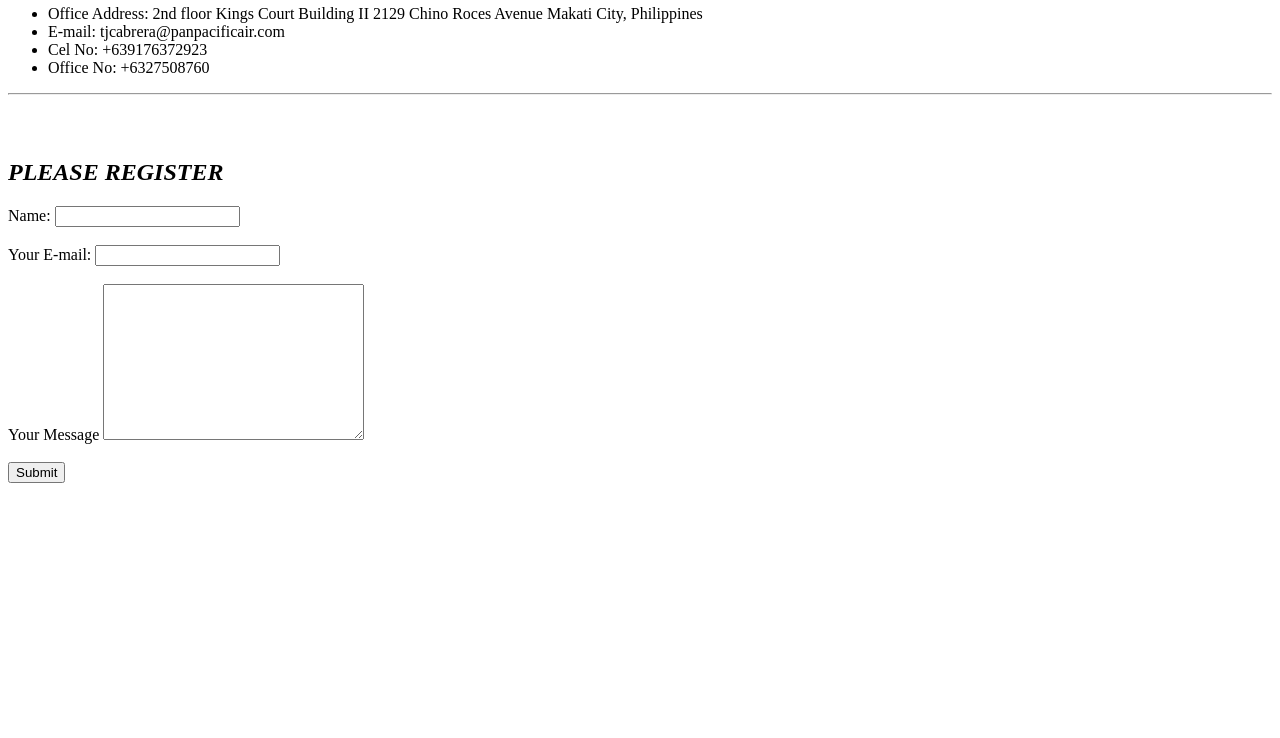
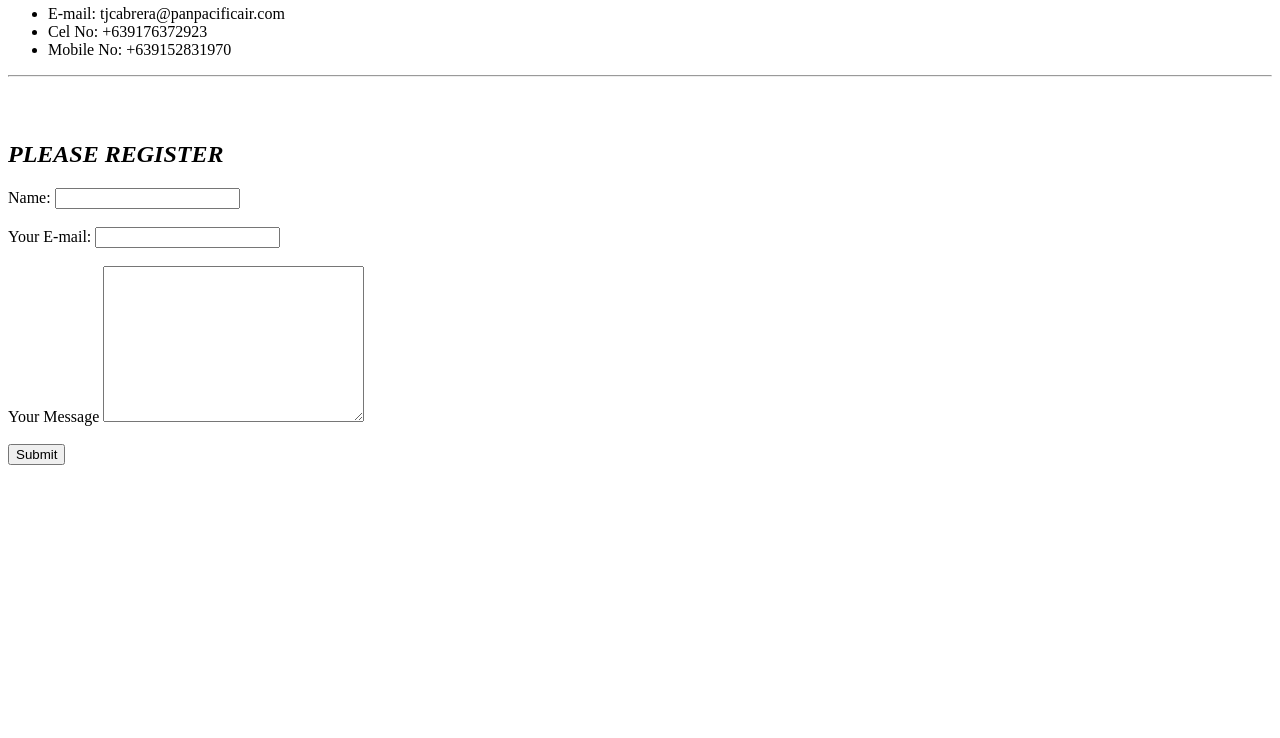
Before and after one commit to teejay1980/cv, a plain HTML site: page contacts.html in a window 1280 px wide. Shown: the part 62-800 px from the top of the page. Drawn offline with Linux system fonts and the light colour scheme.

Commit message:
Add files via upload

```diff
--- a/contacts.html
+++ b/contacts.html
@@ -9,10 +9,9 @@
 <body>
   <h2>My Contacts</h2>
   <ul>
-    <li>Office Address: 2nd floor Kings Court Building II 2129 Chino Roces Avenue Makati City, Philippines</li>
     <li>E-mail: tjcabrera@panpacificair.com</li>
     <li>Cel No: +639176372923</li>
-    <li>Office No: +6327508760</li>
+    <li>Mobile No: +639152831970</li>
   </ul>
 
   <hr size"3">
```
